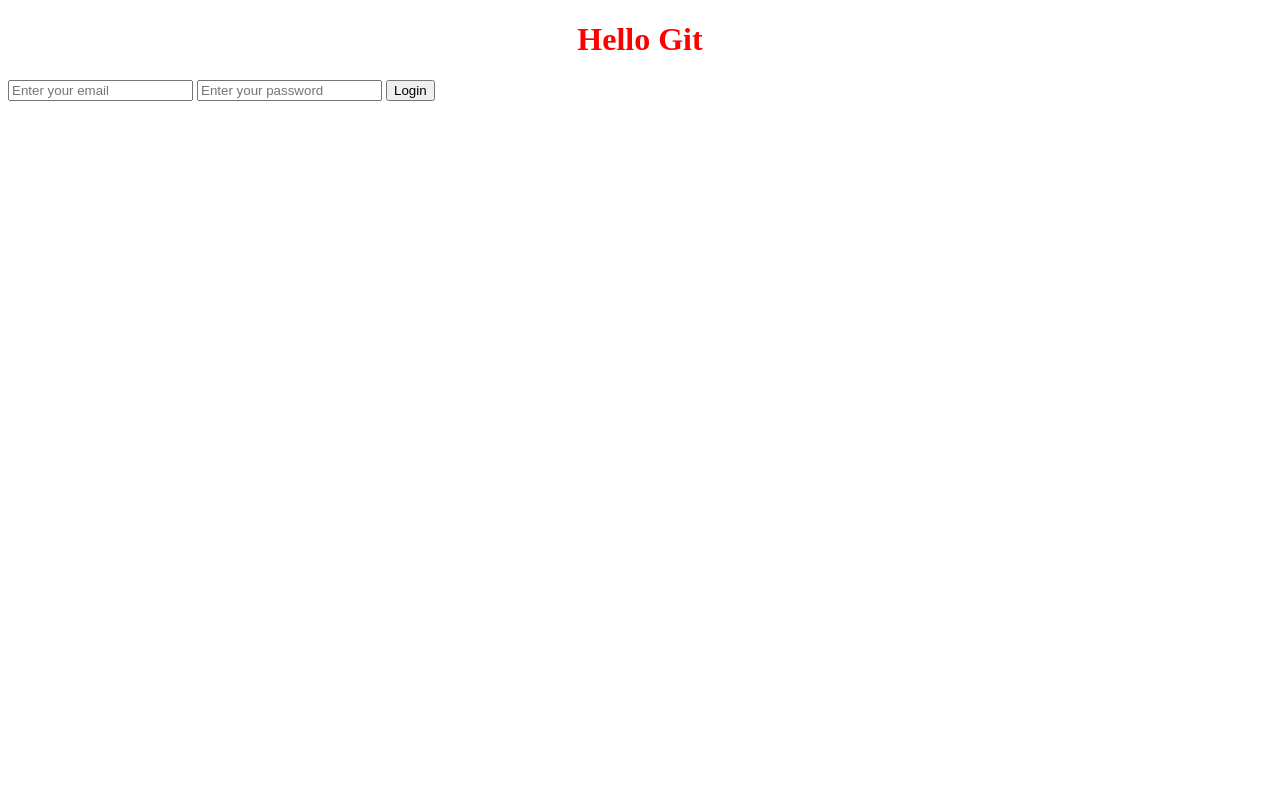
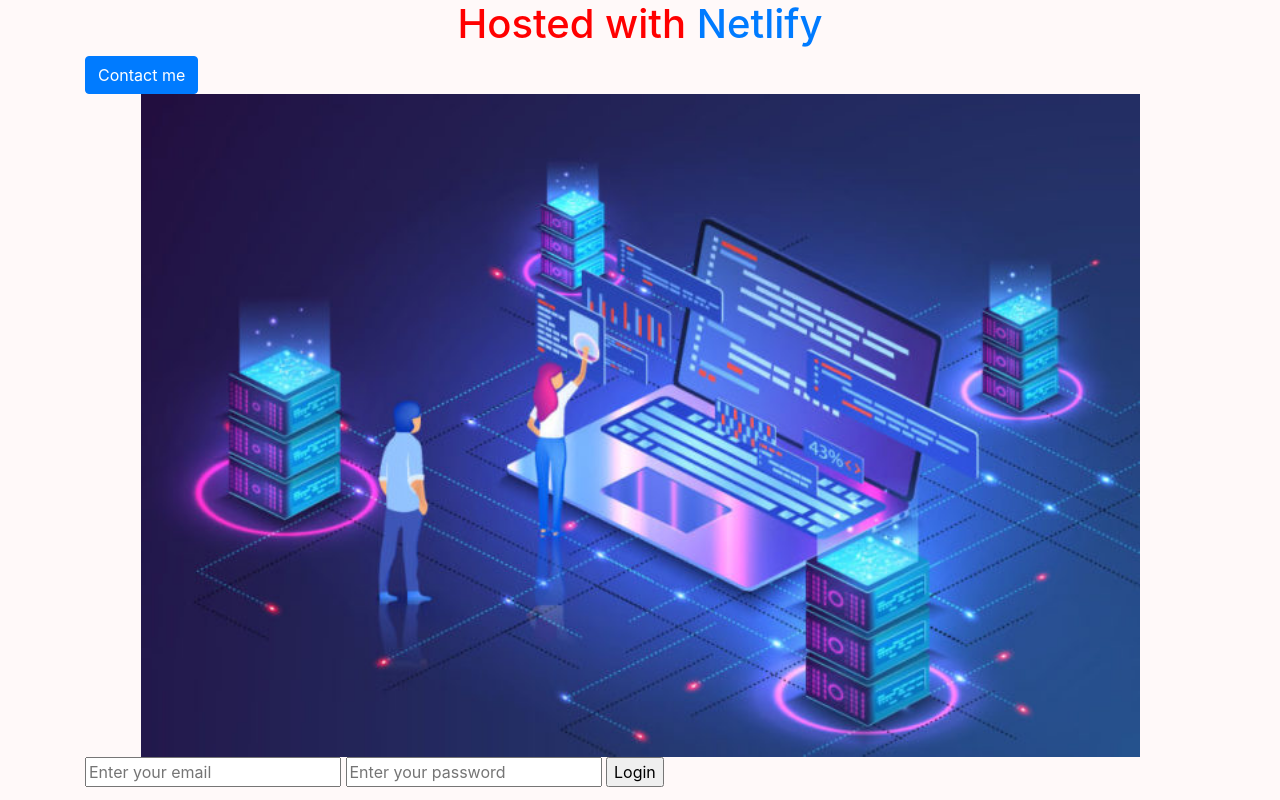
Before and after one commit to cbautista452/my-awsome-project, a plain HTML site: page index.html in a window 1280 px wide. Drawn offline with nearby package versions, Linux system fonts and the light colour scheme.

Commit message:
added a contact button

```diff
--- a/index.html
+++ b/index.html
@@ -5,15 +5,25 @@
     <meta http-equiv="X-UA-Compatible" content="IE=edge" />
     <meta name="viewport" content="width=device-width, initial-scale=1.0" />
     <title>Document</title>
+    <link
+      rel="stylesheet"
+      href="https://cdn.jsdelivr.net/npm/bootstrap@4.3.1/dist/css/bootstrap.min.css"
+      integrity="sha384-ggOyR0iXCbMQv3Xipma34MD+dH/1fQ784/j6cY/iJTQUOhcWr7x9JvoRxT2MZw1T"
+      crossorigin="anonymous"
+    />
     <link rel="stylesheet" href="style.css" />
   </head>
   <body>
-    <h1>Hello Git</h1>
+    <div class="container">
+      <h1>Hosted with <a href="https://www.netlify.com">Netlify</a></h1>
+      <a href="mailto:matt@delac.io" class="btn btn-primary">Contact me</a>
+      <img src="pictures/hosting.jpg" alt="hosted-picture" />
       <form>
         <input type="text" placeholder="Enter your email" />
         <input type="text" placeholder="Enter your password" />
         <input type="submit" value="Login" />
       </form>
       <script src="script.js"></script>
+    </div>
   </body>
 </html>
--- a/style.css
+++ b/style.css
@@ -1,4 +1,18 @@
+body {
+  background: #fff9f9;
+}
 h1 {
   text-align: center;
   color: red;
 }
+img {
+  width: 90%;
+  margin: 0 auto;
+  border-radious: 200px;
+  display: block;
+}
+contact-btn {
+  display: block;
+  margin: 0 auto;
+  width: 400px;
+}
```
Also changed, not shown: pictures/hosting.jpg (added). Lines whose indentation alone changed are shown as unchanged.
